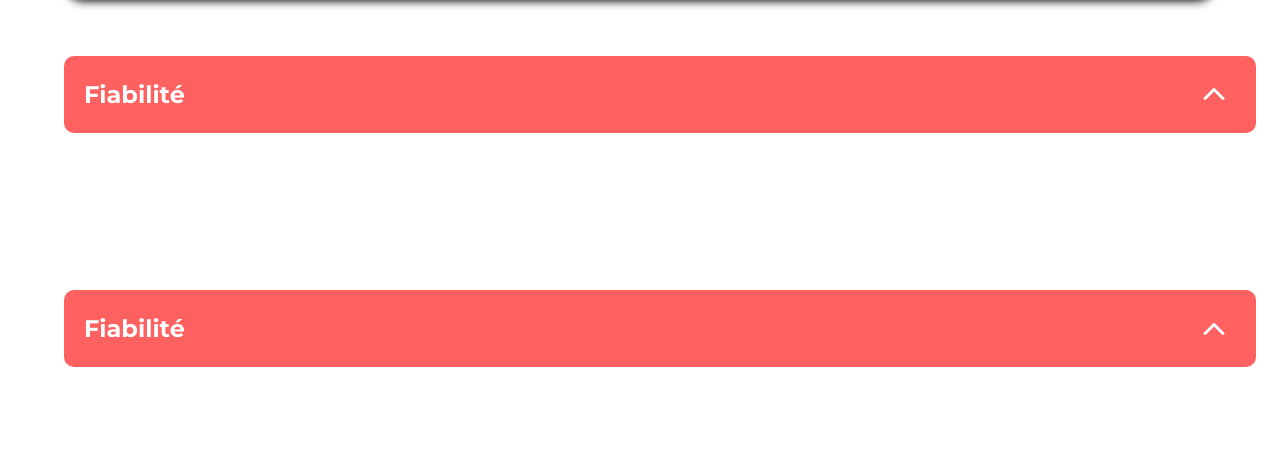
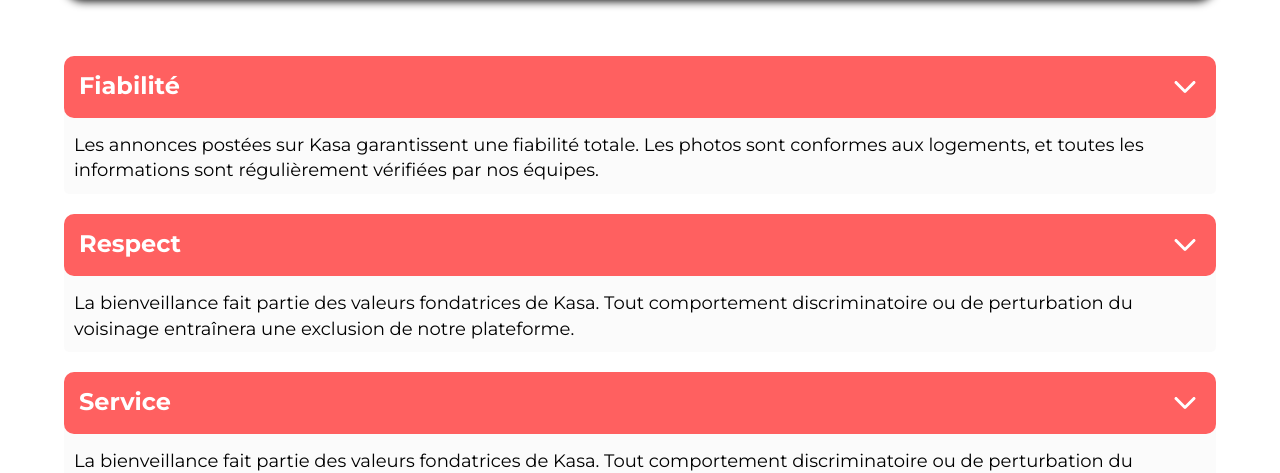
Before and after one commit to prescilliao/Kasa_, a React (Create React App) app: page /Apropos in a window 1280 px wide. Shown: the part 332-805 px from the top of the page. Built offline with nearby package versions, Linux system fonts and the light colour scheme.

Commit message:
Style et animation accordeon page a propos et page logement

```diff
--- a/src/App.css
+++ b/src/App.css
@@ -205,89 +205,76 @@
 .decrypt {
   display: flex;
   flex-direction: row;
+  margin-top: 20px;
+  justify-content: space-between;
 }
-.detail {
-  width: 50%;
+.complete {
+  width: 45%;
 }
+
 .loot {
-  width: 50%;
+  width: 45%;
   list-style: none;
 }
 /* // style ContentCard ^ */
+
 .container {
-  width: 100%;
   display: flex;
   justify-content: center;
-  margin-bottom: 5%;
+  flex-direction: column;
+  margin-bottom: 20px;
+}
+.accordeon__title {
   display: flex;
-  flex-direction: column;
-}
-.bulle {
-  display: flex;
-  flex-direction: row;
-  /* height: 70px; */
-  width: 100%;
+  justify-content: space-between;
   background-color: #ff6060;
   color: white;
-  padding: 0px 20px;
-  border-radius: 10px;
-  justify-content: space-between;
+  font-family: "Montserrat";
   font-size: 24px;
   font-weight: 700;
-  transition: opacity 0.5s ease-in-out, margin 0.5s ease-in-out;
+  text-align: left;
+  padding: 15px;
+  border-radius: 10px;
+  z-index: 1;
+}
+.invisible {
+  visibility: hidden;
+  height: 0;
+  opacity: 0;
+  overflow: hidden;
+  font-size: 18px;
+  font-weight: 400;
+  line-height: 25.67px;
+  background-color: none;
+  margin-bottom: 0px;
+  border-radius: none;
+  margin-top: 0px;
+  font-family: "Montserrat";
+  transition-duration: 0.5s;
+}
+.accordeon__content {
+  visibility: visible;
+  opacity: 1;
+  overflow: visible;
+  background-color: rgba(246, 246, 246, 0.45);
+  border-radius: 0px 0px 5px 5px;
+  padding: 25px 10px 10px 10px;
+  margin-top: -10px;
+  font-family: "Montserrat";
+  font-size: 18px;
+  font-weight: 400;
+  line-height: 25.67px;
+  transition-duration: 0.5s;
+  transform-origin: top;
+}
+.arrow {
+  height: 32px;
+  width: 32px;
+  display: grid;
+  place-items: center;
 }
 
-.button {
-  display: flex;
-  justify-content: center;
-  align-items: center;
-  background-color: #ff6060;
-  border: none;
-}
-.arrow {
-  width: 32px;
-  height: 32px;
-}
-.anim {
-  animation: down 1s forwards;
-  padding: 20px 0px 10px 20px;
-  margin: 0;
-  opacity: 1;
-  z-index: -1;
-  visibility: visible;
-}
-
-.animation {
-  animation: up 1s forwards;
-  padding: 20px 0px 10px 20px;
-  opacity: 0;
-  z-index: -1;
-  visibility: collapse;
-}
-
-@keyframes down {
-  from {
-    transform: translateY(-80px);
-    opacity: 0;
-  }
-  to {
-    transform: translateY(0);
-    opacity: 1;
-  }
-}
-
-@keyframes up {
-  from {
-    transform: translateY(0);
-    opacity: 1;
-  }
-  to {
-    transform: translateY(-80px);
-    opacity: 0;
-  }
-}
-
-/* // style apropos^ */
+/* // style accordeon ^ */
 .error {
   font-size: 288px;
   margin: 50px 0px;
@@ -321,6 +308,7 @@
   align-items: center;
   flex-direction: column;
   padding-top: 30px;
+  margin: 50px;
 }
 
 .txtFoot {
--- a/src/composants/Accordeon.jsx
+++ b/src/composants/Accordeon.jsx
@@ -1,39 +1,32 @@
 import React from "react";
 import { useState } from "react";
 import arrow from "../assets/arrow.svg";
-import { Route } from "react-router-dom";
+// import { Route } from "react-router-dom";
 
-const Accordeon = () => {
-  const [open, setOpen] = useState(false);
+const Accordeon = ({ title, content }) => {
+  const [active, setActive] = useState(false);
+  const open = (e) => {
+    setActive(!active);
+    console.log(e);
+  };
   return (
     <div className="container">
-      <div className="bulle">
-        <p>Fiabilité</p>
-        <button
-          className="button"
-          onClick={() => {
-            setOpen(!open);
-            console.log(open);
-          }}
-        >
+      <div className="accordeon__title">
+        {title}
+        <span onClick={open}>
           <img
             className="arrow"
             src={arrow}
-            alt="arrow"
+            alt="Flèche cliquable"
             style={{
-              transform: !open ? "rotate(0deg)" : "rotate(-180deg)",
+              transform: !active ? "rotate(-180deg)" : "rotate(0deg)",
               transition: "transform 0.5s ease",
             }}
           />
-        </button>
-      </div>{" "}
-      <div>
-        <p className={open ? "anim" : "animation"}>
-          Lorem ipsum dolor sit amet consectetur, adipisicing elit. Sunt
-          laudantium optio ipsum ipsam itaque labore harum repudiandae enim, ut
-          nemo odit? Commodi nesciunt architecto aut doloribus dolor
-          reprehenderit impedit autem?
-        </p>
+        </span>
+      </div>
+      <div className={active ? "invisible" : "accordeon__content"}>
+        {content}
       </div>
     </div>
   );
--- a/src/composants/CardContent.jsx
+++ b/src/composants/CardContent.jsx
@@ -3,15 +3,16 @@
 import { useParams } from "react-router-dom";
 import arrow from "../assets/arrow.svg";
 import { useState } from "react";
+import Accordeon from "./Accordeon";
 
 const ContentCard = ({ Donnees }) => {
   const { id } = useParams();
   const Datafiltered = Donnees.filter((item) => ":" + item.id === id);
   const [slide, setSlide] = useState([Datafiltered[0].pictures]);
 
-  function Next() {
-    slide[0];
-  }
+  // function Next() {
+  //   slide[0];
+  // }
 
   // console.log(Datafiltered);
   console.log(slide);
@@ -20,14 +21,14 @@
     <div>
       <Navbar />
       <div className="caroussel">
-        <img
+        {/* <img
           className="pass one"
           src={arrow}
           alt="arrow"
           onClick={() => {
             Next();
-          }}
-        />
+          }} */}
+        {/* /> */}
         <img className="pass two" src={arrow} alt="arrow" />
         {Datafiltered[0].pictures.map((img, index) => {
           return <img src={img} key={index} alt="" className="car" />;
@@ -68,12 +69,20 @@
         </div>
       </section>
       <div className="decrypt">
-        <p className="detail">{Datafiltered[0].description}</p>
-        <p className="loot">
-          {Datafiltered[0].equipments.map((equipment, index) => {
-            return <li key={index}>{equipment}</li>;
-          })}
-        </p>
+        <span className="complete">
+          <Accordeon
+            title="Description"
+            content={Datafiltered[0].description}
+          />
+        </span>
+        <span className="loot">
+          <Accordeon
+            title="Équipements"
+            content={Datafiltered[0].equipments.map((equipment, index) => {
+              return <li key={index}>{equipment}</li>;
+            })}
+          />
+        </span>
       </div>
     </div>
   );
--- a/src/pages/Apropos.jsx
+++ b/src/pages/Apropos.jsx
@@ -3,16 +3,37 @@
 import Header from "../composants/Header";
 import MontagneDeux from "../assets/montagnedeux.jpg";
 import Accordeon from "../composants/Accordeon";
+import Footer from "../composants/Footer";
 
 const Apropos = () => {
   return (
     <div>
       <Navbar />
       <Header Image={MontagneDeux} Texte={""} />
-      <Accordeon />
-      <Accordeon />
-      <Accordeon />
-      <Accordeon />
+      <Accordeon
+        title={"Fiabilité"}
+        content={
+          "Les annonces postées sur Kasa garantissent une fiabilité totale. Les photos sont conformes aux logements, et toutes les informations sont régulièrement vérifiées par nos équipes. "
+        }
+      />
+      <Accordeon
+        title={"Respect"}
+        content={
+          "La bienveillance fait partie des valeurs fondatrices de Kasa. Tout comportement discriminatoire ou de perturbation du voisinage entraînera une exclusion de notre plateforme."
+        }
+      />
+      <Accordeon
+        title={"Service"}
+        content={
+          "La bienveillance fait partie des valeurs fondatrices de Kasa. Tout comportement discriminatoire ou de perturbation du voisinage entraînera une exclusion de notre plateforme."
+        }
+      />
+      <Accordeon
+        title={"Sécurité"}
+        content={
+          "La sécurité est la priorité de Kasa. Aussi bien pour nos hôtes que pour les voyageurs, chaque logement correspond aux critères de sécurité établis par nos services. En laissant une note aussi bien à l'hôte qu'au locataire, cela permet à nos équipes de vérifier que les standars sont bien respectés. Nous organisons également des ateliers sur la sécurité domestique pour nos hôtes."
+        }
+      />
     </div>
   );
 };
```
